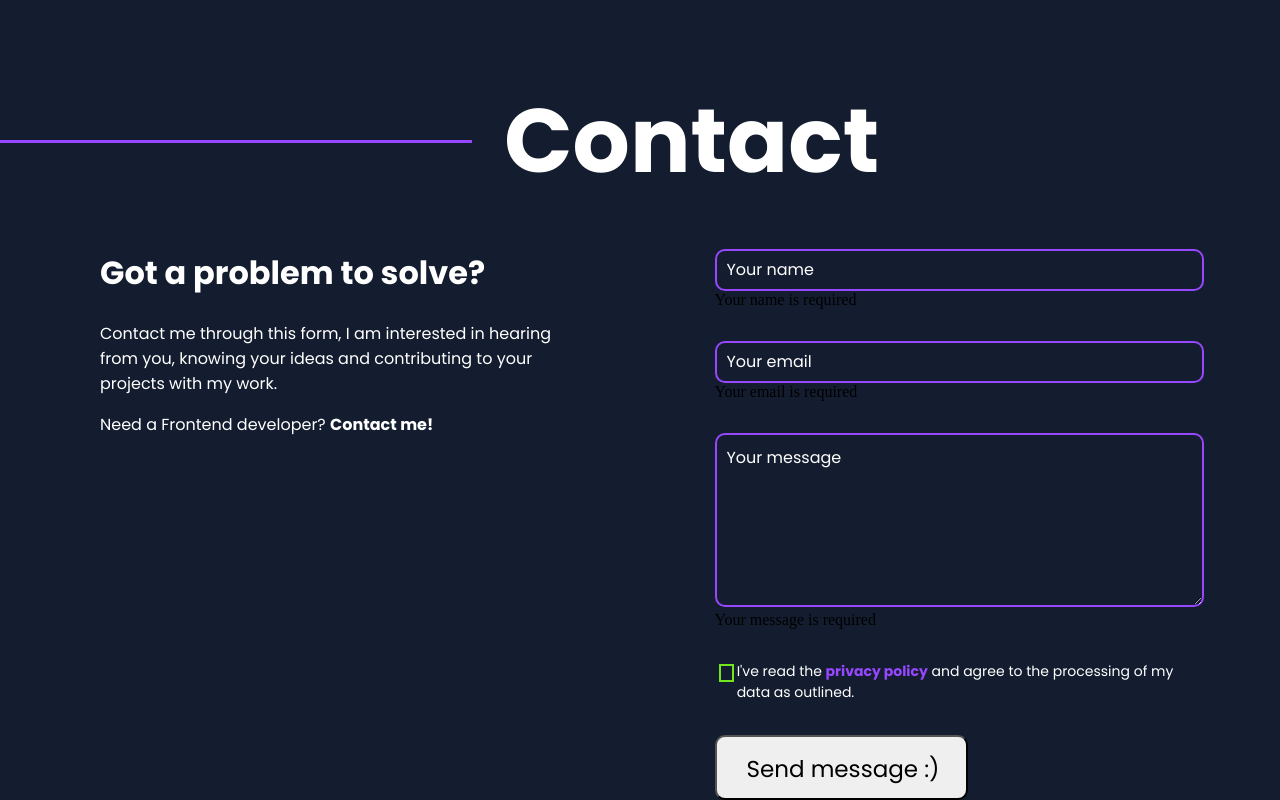
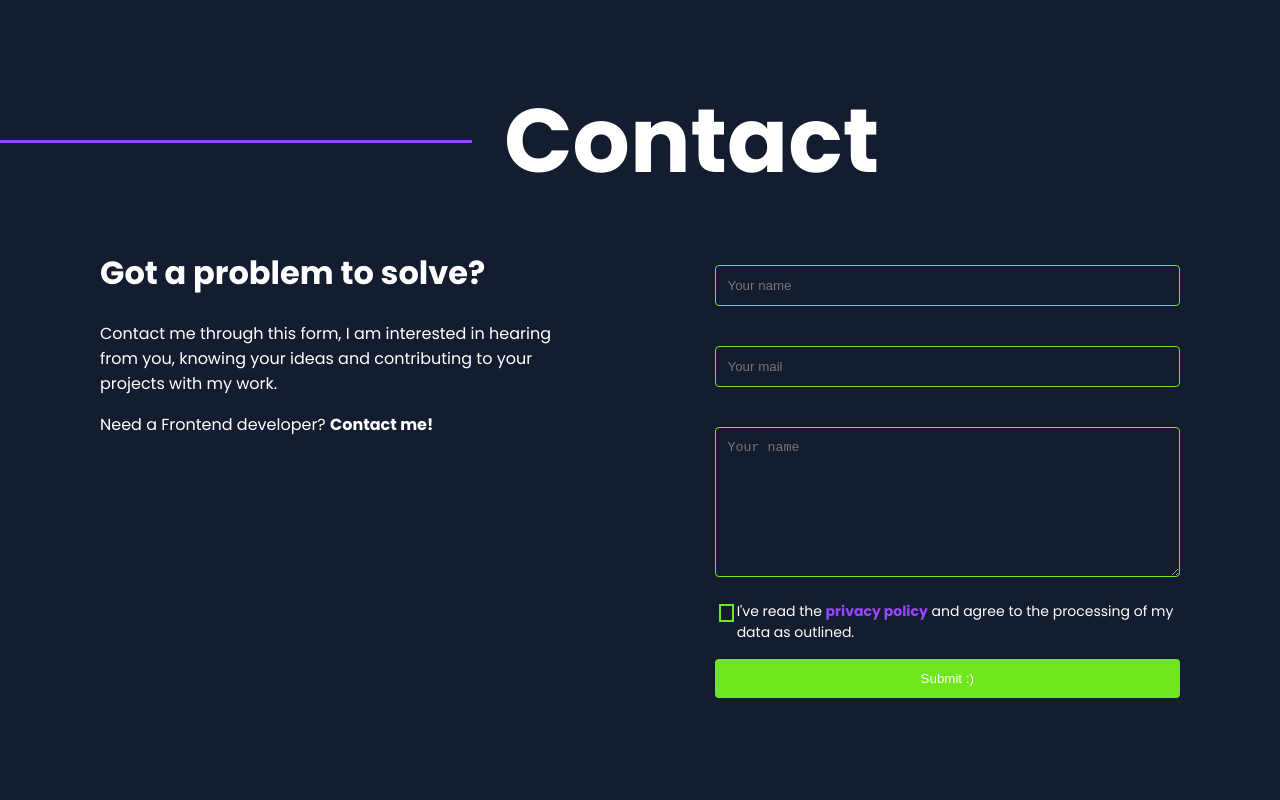
Before and after one commit to EduardKhaev/portfoliowebsite, an Angular app: page / in a window 1280 px wide. Shown: the part 4928-5728 px from the top of the page. After the commit the page ends 5626 px from the top, so only its background shows below. Built offline with nearby package versions, Linux system fonts and the light colour scheme.

Commit message:
save contact

```diff
--- a/src/app/contact/contact.component.html
+++ b/src/app/contact/contact.component.html
@@ -11,19 +11,21 @@
                     Need a Frontend developer? <b>Contact me!</b>
                 </span>
             </div>
-            <div class="rightbody">
-                <div class="input-container">
-                    <input type="text" id="name" placeholder="Your name" required>
-                    <span class="error-message" id="name-error">Your name is required</span>
-                </div>
-                <div class="input-container">
-                    <input type="email" id="email" placeholder="Your email" required>
-                    <span class="error-message" id="email-error">Your email is required</span>
-                </div>
-                <div class="input-container">
-                    <textarea id="message" placeholder="Your message" required style="resize: both; width: 100%; height: 150px;"></textarea>
-                    <span class="error-message" id="message-error">Your message is required</span>
-                </div>
+            <form (ngSubmit)="onSubmit(contactForm)" #contactForm ="ngForm">
+
+                <label for="name"></label>
+                <input [(ngModel)]="contactData.name" type="text" id="email" name="name" placeholder="Your name" required>
+
+                <label for="email"></label>
+                <input [(ngModel)]="contactData.email" type="email" id="email" name="email" placeholder="Your mail" required pattern="[a-zA-Z0-9._%+\-]+@[a-zA-Z0-9.\-]+\.[a-zA-Z]{2,}">
+
+                <label for="message"></label>
+                <textarea #message="ngModel" minlength="4" [(ngModel)]="contactData.message" id="message" name="message" placeholder="Your name" style="width: 100%; height: 150px;" required></textarea>
+                @if (!message.valid && message.touched && !message.disabled) {
+                    <span>Please enter a message</span>
+                }
+
+
                 <div class="checkbox-container">
                     <input type="checkbox" id="myCheckbox">
                     <label for="myCheckbox">
@@ -33,8 +35,14 @@
                         of my data as outlined.
                     </label>
                 </div>
-                <button class="ContactBtn" (click)="validateForm($event)">Send message {{smiley}}</button>
-            </div>
+
+
+
+                <input type="submit" value="Submit {{smiley}}">
+
+
+
+            </form>
         </div>
     </div>
 </main>
--- a/src/app/contact/contact.component.scss
+++ b/src/app/contact/contact.component.scss
@@ -35,38 +35,31 @@ main {
                 }
             }
 
-            > .rightbody {
+            > form {
                 flex: 1;
                 display: flex;
                 flex-direction: column;
                 max-width: 617px;
-                gap: 32px;
+                gap: 16px;
 
 
-                > .input-container {
+                input[type=text],[type=email], select, textarea{
                     width: 100%;
-                    position: relative;
-
-                    &.error input {
-                        border: 2px solid red;
-                    }
-
-                    > input[type="text"],
-                    > input[type="email"],
-                    > textarea {
-                        @include inputDesign;
-                        border: 2px solid #9747ff;
-                        width: 100%;
-
-                        &::placeholder {
-                            color: white;
-                            font-family: 'Poppins';
-                            font-weight: 400;
-                            font-size: 16px;
-                        }
-
-
-                    }
+                    padding: 12px;
+                    border: 1px solid #70e61c;
+                    background-color: transparent;
+                    border-radius: 4px;
+                    box-sizing: border-box;
+                    margin-bottom: 8px;
+                    resize: vertical;
+                }
+                input[type=submit] {
+                    background-color: #70e61c;
+                    color: white;
+                    padding: 12px 20px;
+                    border: none;
+                    border-radius: 4px;
+                    cursor: pointer;
                 }
 
                 .checkbox-container {
--- a/src/app/contact/contact.component.ts
+++ b/src/app/contact/contact.component.ts
@@ -1,79 +1,30 @@
 import { CommonModule } from '@angular/common';
 import { Component } from '@angular/core';
+import { FormsModule, NgForm } from '@angular/forms';
+
 
 @Component({
   selector: 'app-contact',
   standalone: true,
-  imports: [CommonModule],
+  imports: [CommonModule, FormsModule],
   templateUrl: './contact.component.html',
   styleUrls: ['./contact.component.scss']
 })
 export class ContactComponent {
   smiley: string = ':)';
 
-  constructor() {
-    this.addInputFocusListeners();
+  contactData = {
+    name:"",
+    email:"",
+    message:"",
   }
 
-  addInputFocusListeners(): void {
-    const inputs = document.querySelectorAll('.input-container input, .input-container textarea');
+  onSubmit(ngForm: NgForm) {
+    if (ngForm.valid && ngForm.submitted) {
+      console.log(this.contactData);
 
-    inputs.forEach((input) => {
-      // Hier den Typ angeben
-      const inputElement = input as HTMLInputElement | HTMLTextAreaElement;
+    }
 
-      inputElement.addEventListener('focus', () => {
-        inputElement.classList.add('focused');
-      });
-
-      inputElement.addEventListener('blur', () => {
-        if (inputElement.value.trim() === '') {
-          inputElement.classList.add('error');
-        } else {
-          inputElement.classList.remove('error');
-        }
-      });
-    });
   }
 
-  validateForm(event: Event): void {
-    event.preventDefault();
-
-    const nameInput = document.getElementById('name') as HTMLInputElement;
-    const emailInput = document.getElementById('email') as HTMLInputElement;
-    const messageInput = document.getElementById('message') as HTMLTextAreaElement;
-
-    let isValid = true;
-
-    if (nameInput.value.trim() === '') {
-      nameInput.classList.add('error');
-      document.getElementById('name-error')!.style.display = 'block';
-      isValid = false;
-    } else {
-      nameInput.classList.remove('error');
-      document.getElementById('name-error')!.style.display = 'none';
-    }
-
-    if (emailInput.value.trim() === '') {
-      emailInput.classList.add('error');
-      document.getElementById('email-error')!.style.display = 'block';
-      isValid = false;
-    } else {
-      emailInput.classList.remove('error');
-      document.getElementById('email-error')!.style.display = 'none';
-    }
-
-    if (messageInput.value.trim() === '') {
-      messageInput.classList.add('error');
-      document.getElementById('message-error')!.style.display = 'block';
-      isValid = false;
-    } else {
-      messageInput.classList.remove('error');
-      document.getElementById('message-error')!.style.display = 'none';
-    }
-
-    if (isValid) {
-      console.log('Form submitted successfully!');
-    }
-  }
 }
```
